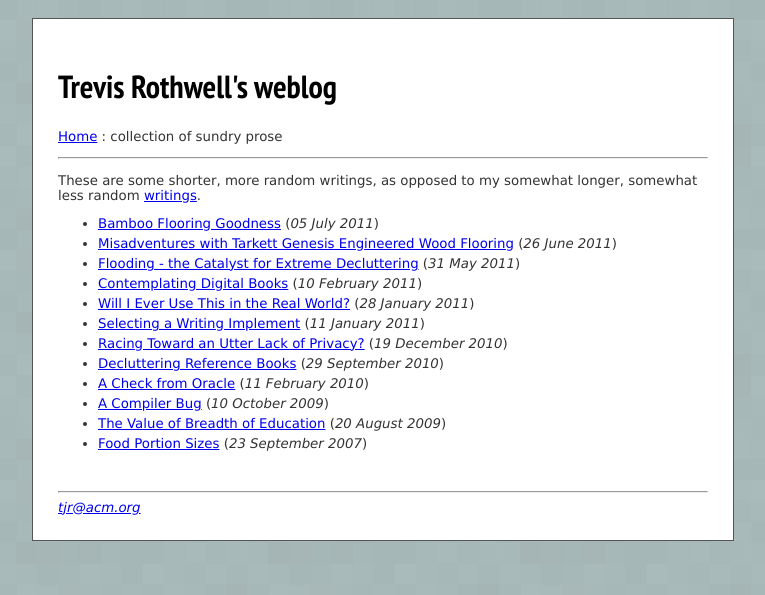
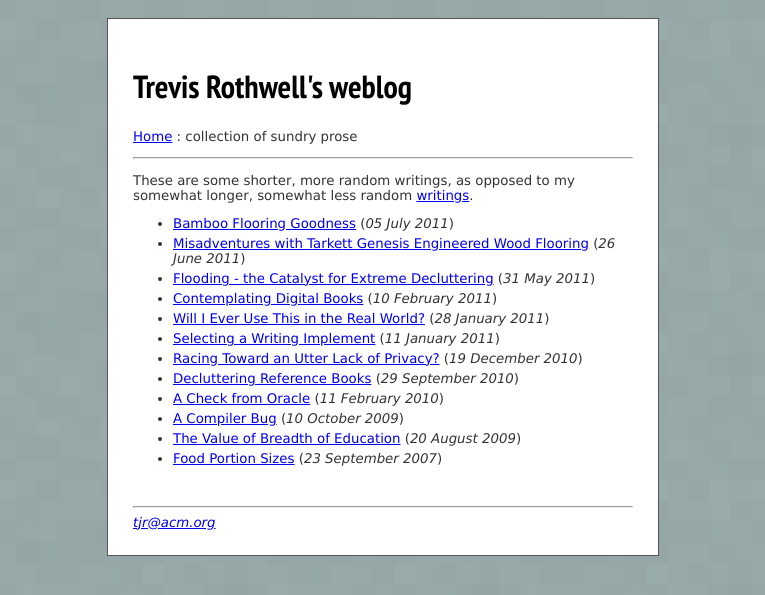
Before and after one commit to tjr/tjr.github.com, a Jekyll site: the page built from weblog/index.html, in a window 1280 px wide. Shown: the top 595 px of the page, without its empty margins (257-1022 px from the left). Built offline with Jekyll 4.4.1, drawn with Linux system fonts in a browser that asks for light colours.

Commit message:
Update css/modern.css

```diff
--- a/css/modern.css
+++ b/css/modern.css
@@ -5,13 +5,13 @@ body {
      padding-top: 10px;
      padding-bottom: 20px;
      text-align: center;
-     background-color: #ABB;
+     background-color: #9AA;
      background-image: url("/images/square_bg.png");
 }
 
 #content {
 	 background-color: #FFF;
-	 width: 650px;
+	 width: 500px;
 	 margin: 0px auto;
 	 text-align: left;
 	 padding: 25px;
```
